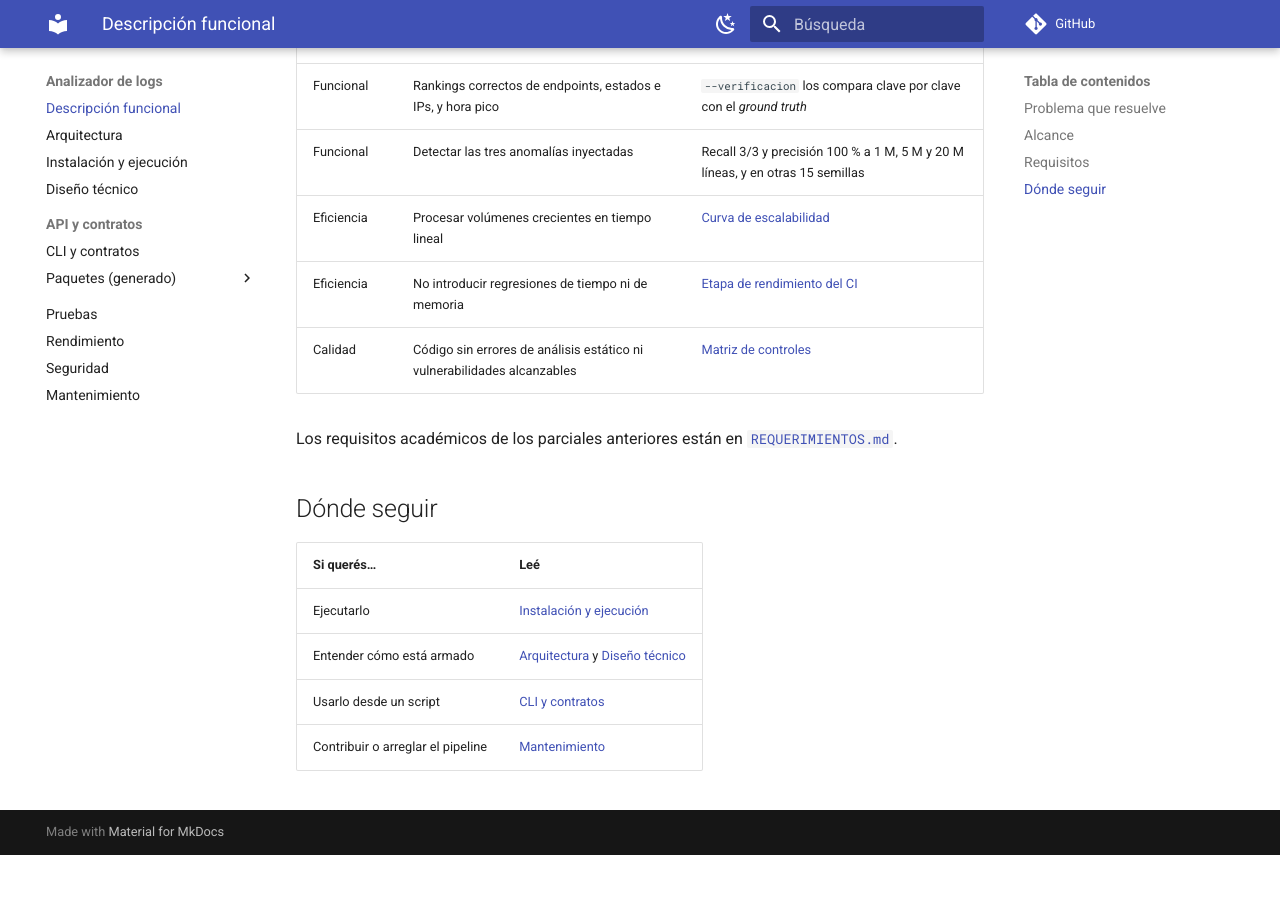
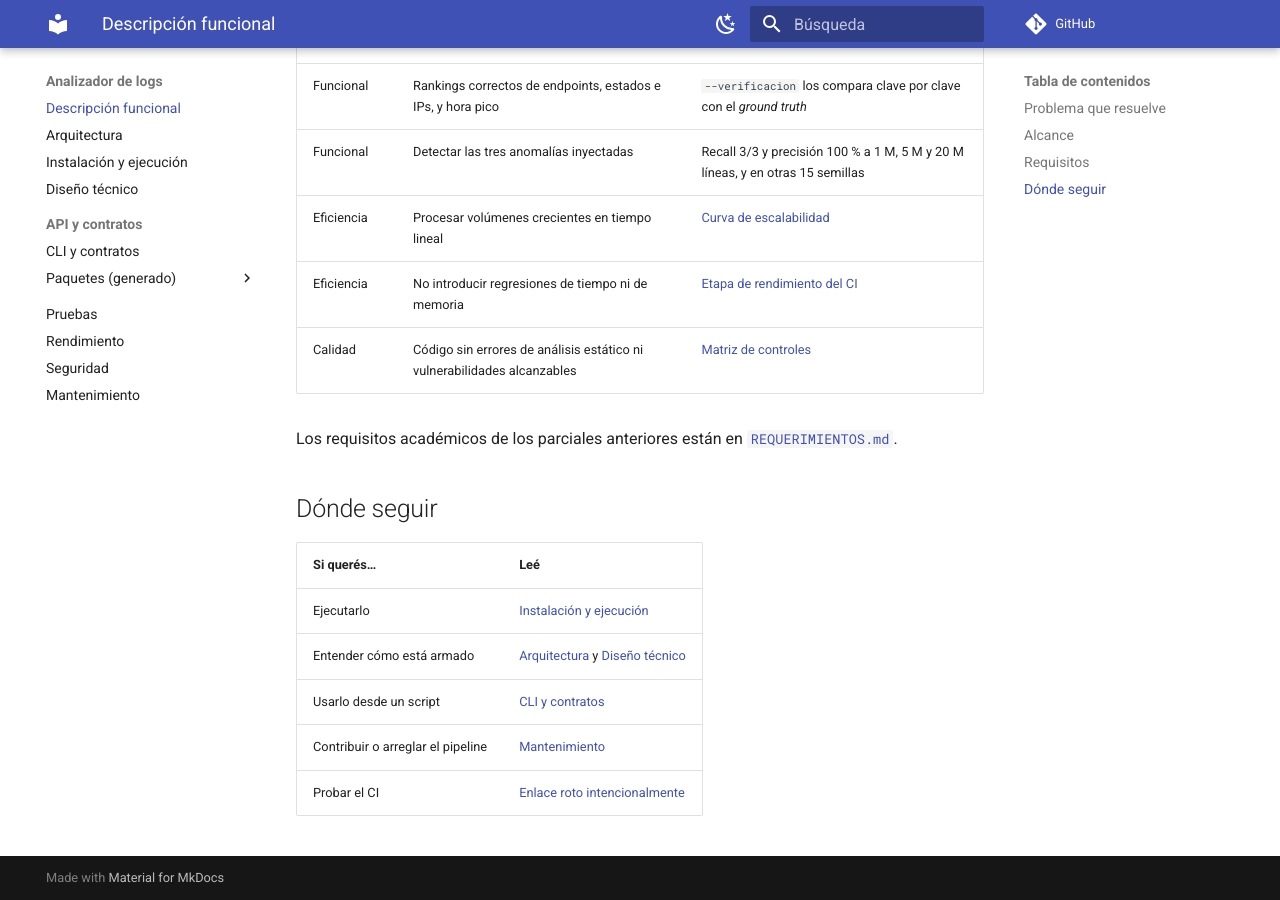
Before and after one commit to mordecoi/analizador-logs-go, an MkDocs documentation site: the page built from docs/index.md, in a window 1280 px wide and 900 px high, scrolled down 1033 px. Built offline with MkDocs 1.6.1 and Material for MkDocs 9.7.7, drawn with Linux system fonts in a browser that asks for light colours; comment, search, counter and statistics services are not loaded; before the commit the page ends 1888 px from its top, so only the background shows below that.

Commit message:
[PRUEBA, no integrar] enlace roto en documentación
Demuestra que el control de enlaces y Resultado bloquean la integración.

Co-authored-by: Copilot <223556219+Copilot@users.noreply.github.com>

```diff
--- a/docs/index.md
+++ b/docs/index.md
@@ -44,3 +44,4 @@ Los requisitos académicos de los parciales anteriores están en [`REQUERIMIENTO
 | Entender cómo está armado | [Arquitectura](arquitectura.md) y [Diseño técnico](diseno.md) |
 | Usarlo desde un script | [CLI y contratos](cli.md) |
 | Contribuir o arreglar el pipeline | [Mantenimiento](mantenimiento.md) |
+| Probar el CI | [Enlace roto intencionalmente](ci-demo-enlace-inexistente.md) |
```
